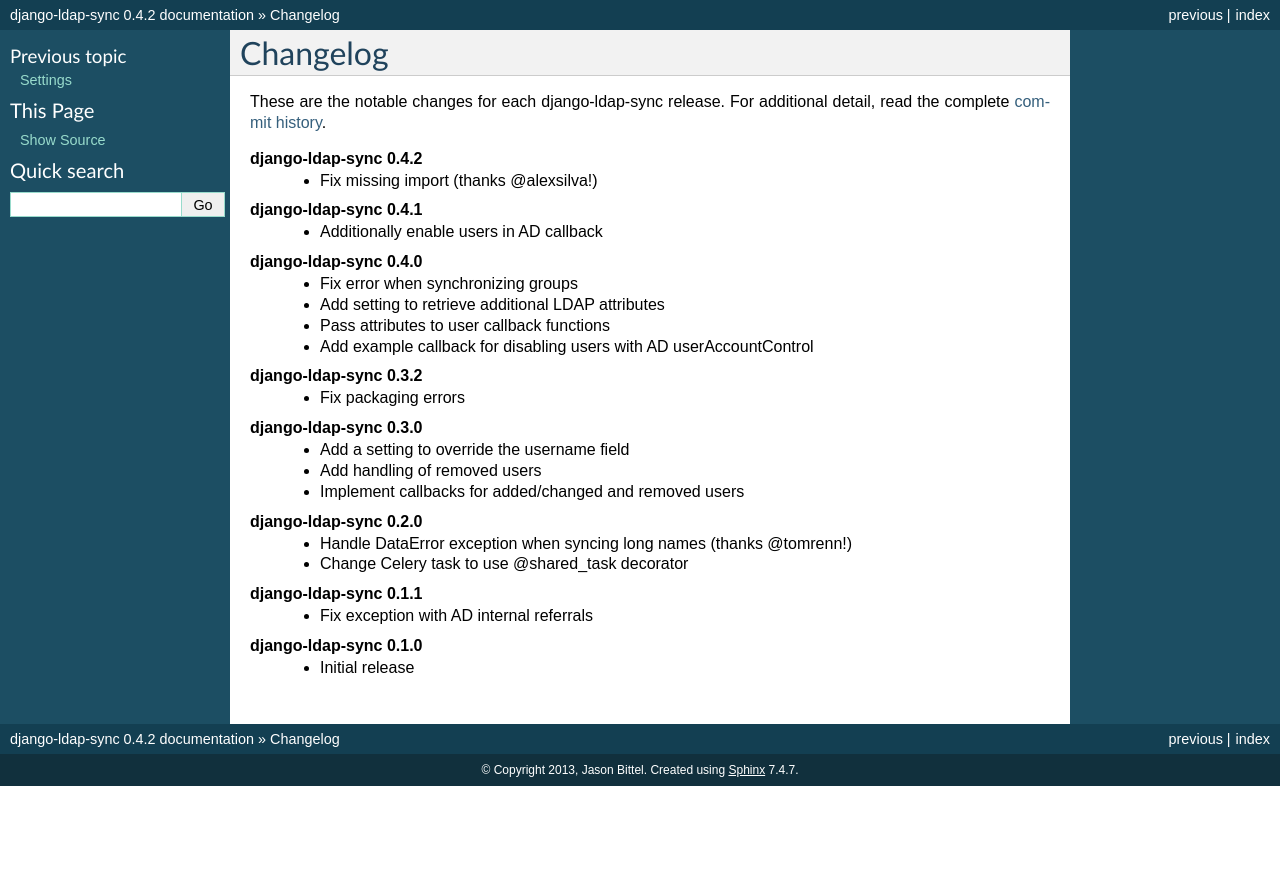
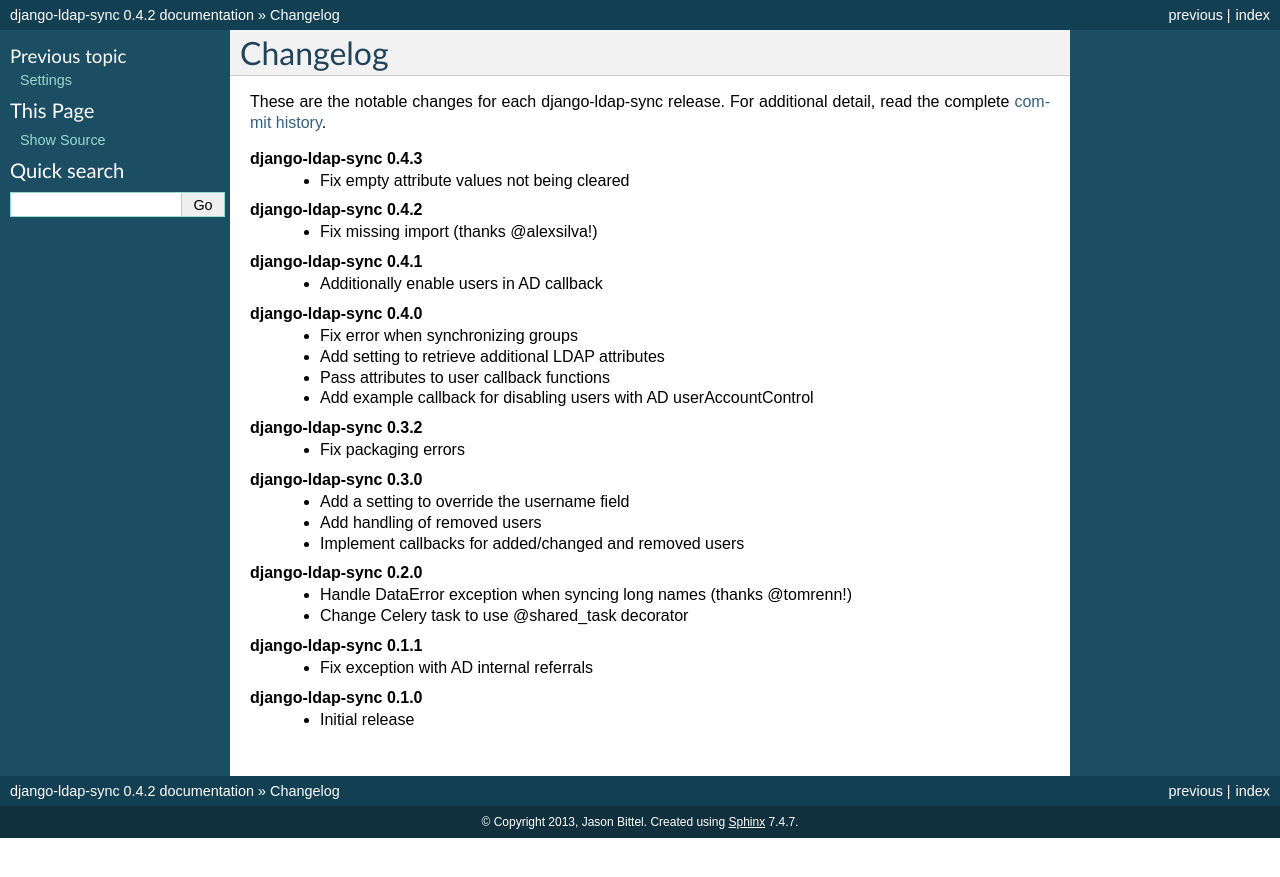
Before and after one commit to jbittel/django-ldap-sync, a Sphinx documentation site: the page built from docs/changelog.rst, in a window 1280 px wide. Shown: the top 877 px of the page. Built offline with Sphinx 7.4.7, drawn with Linux system fonts in a browser that asks for light colours.

Commit message:
Update changelog

```diff
--- a/docs/changelog.rst
+++ b/docs/changelog.rst
@@ -5,6 +5,9 @@ Changelog
 
 These are the notable changes for each django-ldap-sync release. For
 additional detail, read the complete `commit history`_.
+
+**django-ldap-sync 0.4.3**
+   * Fix empty attribute values not being cleared
 
 **django-ldap-sync 0.4.2**
    * Fix missing import (thanks @alexsilva!)
```
